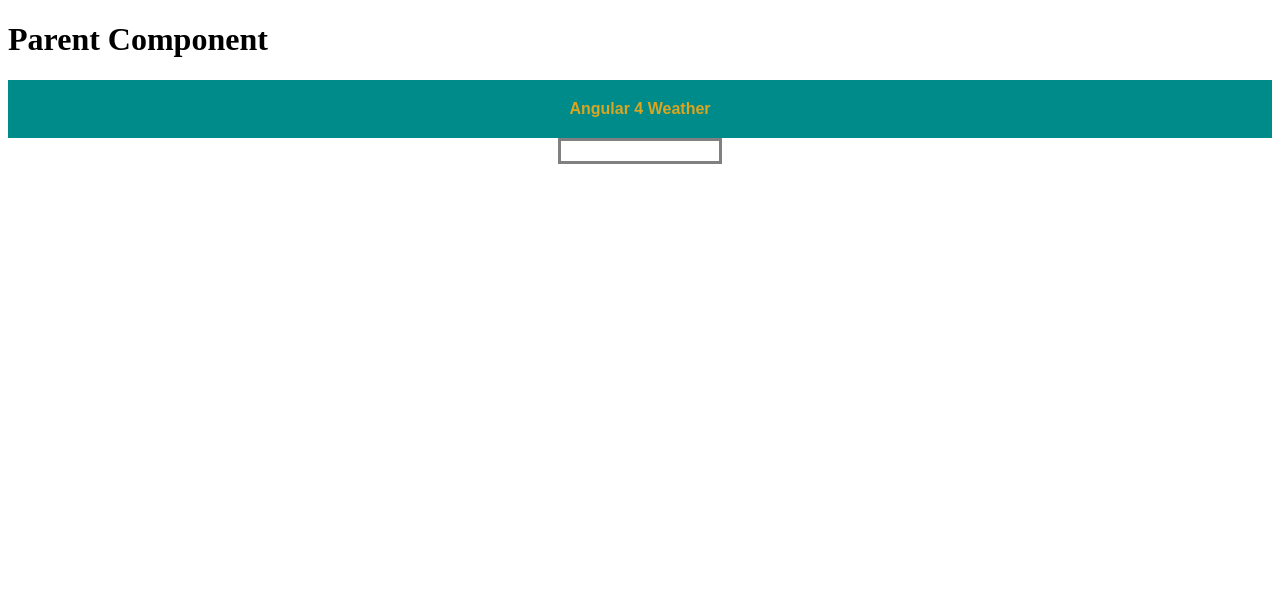
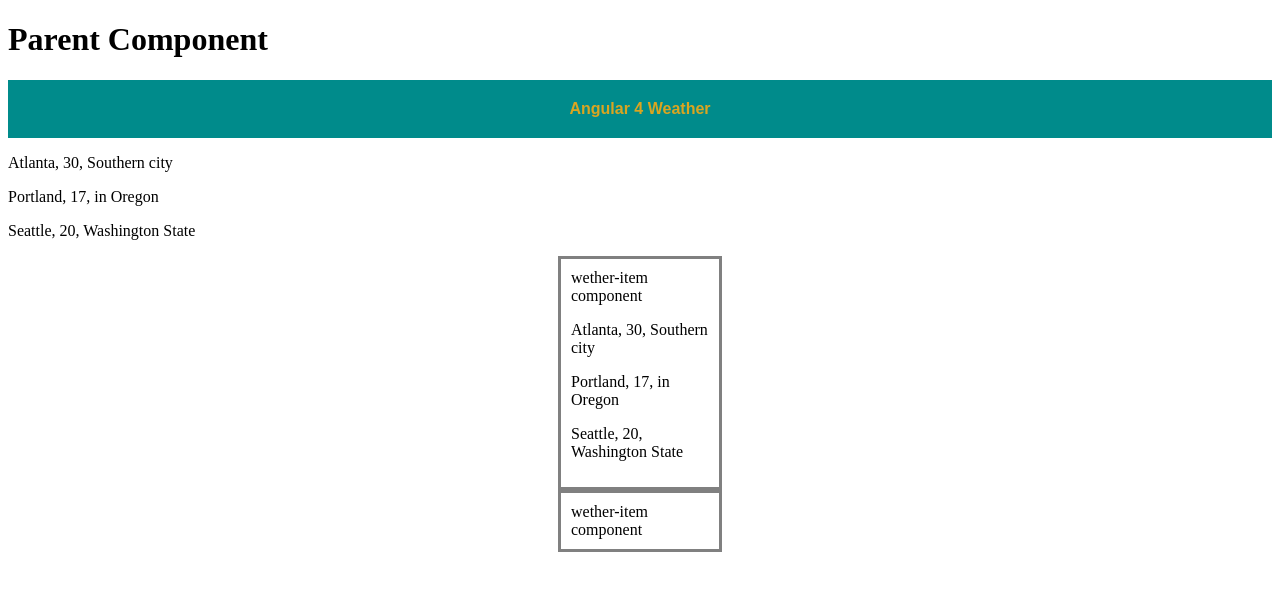
Before and after one commit to inbalz/ComponentsTask, an Angular app: page / in a window 1280 px wide. Shown: the top 590 px of the page. Built offline with nearby package versions, Linux system fonts and the light colour scheme.

Commit message:
exc 5 finished

```diff
--- a/src/app/components/weather-item/weather-item.component.html
+++ b/src/app/components/weather-item/weather-item.component.html
@@ -1,7 +1,11 @@
 <div class="item">
+  wether-item component
   <div class="header">
-    <div id="city" align="left" > {{cityName}} </div>
-    <div id="temp" align="right">  {{temperature }} </div>
+   <!-- <div id="city" align="left" > {{weatherItem.cityName}} </div>
+    <div id="temp" align="right">  {{weatherItem.temperature }} </div>
   </div>
-  <div class="desc"> {{description}} </div>
+  <div class="desc"> {{weatherItem.description}} </div> -->
+    <div *ngFor="let item of weatherItem">
+      <p>{{item.cityName}}, {{item.temperature}}, {{item.description}}</p>
+    </div>
 </div>
--- a/src/app/components/weather-item/weather-item.component.ts
+++ b/src/app/components/weather-item/weather-item.component.ts
@@ -11,6 +11,7 @@
   description: string;
   cityName: string;
   @Input() weatherItem: Iweather;
+
   constructor() { }
 
   ngOnInit() {
--- a/src/app/components/weather-list/weather-list.component.html
+++ b/src/app/components/weather-list/weather-list.component.html
@@ -1,4 +1,7 @@
 <div class="blueBox">Angular 4 Weather</div>
-<div *ngFor="let item of _weatherData">
+<div *ngFor="let item of _weatherItem">
   <p>{{item.cityName}}, {{item.temperature}}, {{item.description}}</p>
 </div>
+<div>
+  <app-weather-item [weatherItem]="_weatherItem"></app-weather-item>
+</div>
--- a/src/app/components/weather-list/weather-list.component.ts
+++ b/src/app/components/weather-list/weather-list.component.ts
@@ -12,24 +12,23 @@
   description: string;
   temperature: number;
 
-   _weatherData: Iweather[];
-   //= [
-  //   {
-  //     description: "Southern city",
-  //     cityName: "Atlanta",
-  //     temperature: 30
-  //   },
-  //   {
-  //     description: "in Oregon",
-  //     cityName: "Portland",
-  //     temperature: 17
-  //   },
-  //   {
-  //     description: "Washington State",
-  //     cityName: "Seattle",
-  //     temperature: 20
-  //   }
-  // ];
+  _weatherItem: Iweather[] = [
+    {
+      description: "Southern city",
+      cityName: "Atlanta",
+      temperature: 30
+    },
+    {
+      description: "in Oregon",
+      cityName: "Portland",
+      temperature: 17
+    },
+    {
+      description: "Washington State",
+      cityName: "Seattle",
+      temperature: 20
+    }
+  ];
 
   constructor() { }
 
```
